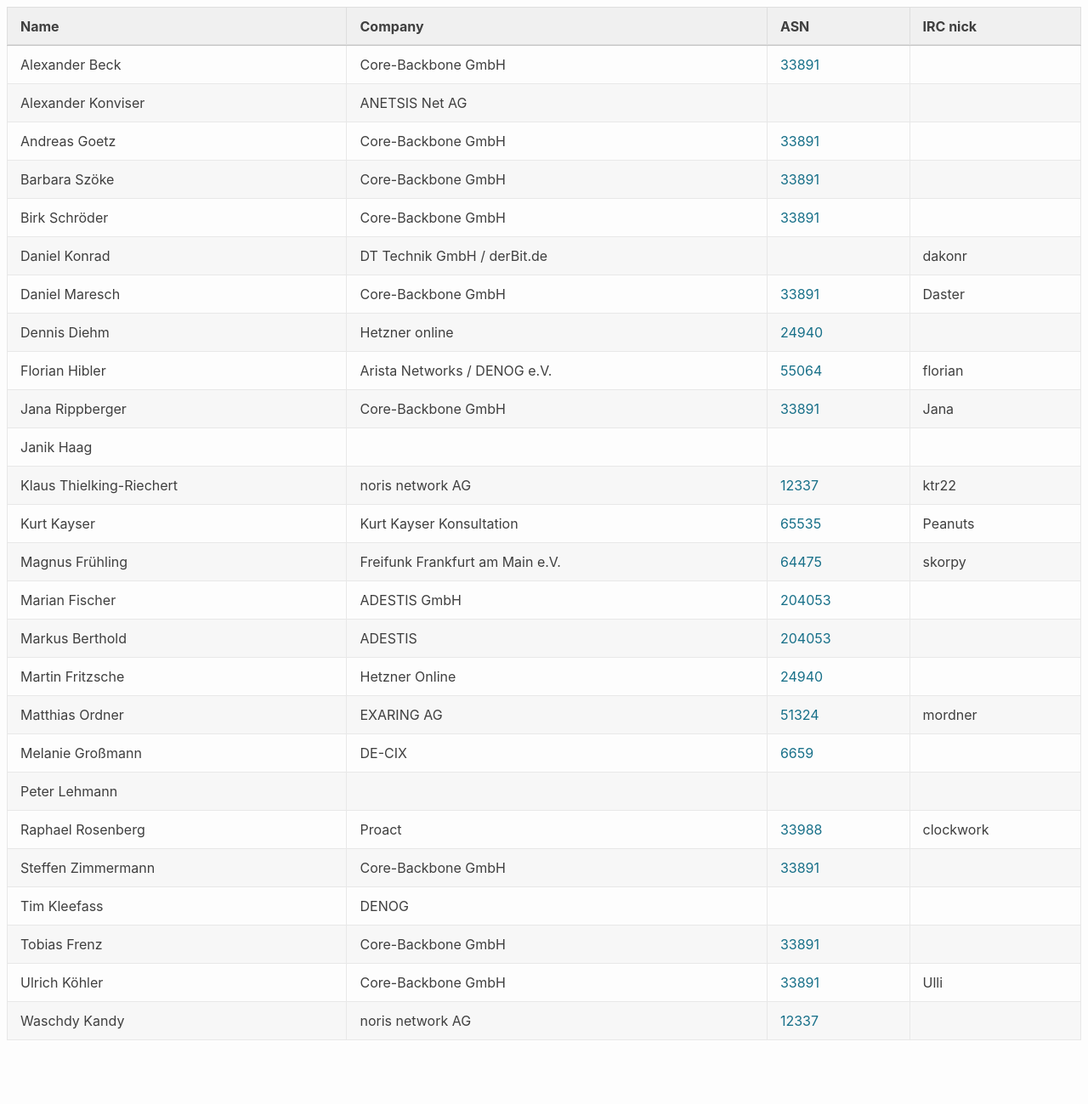
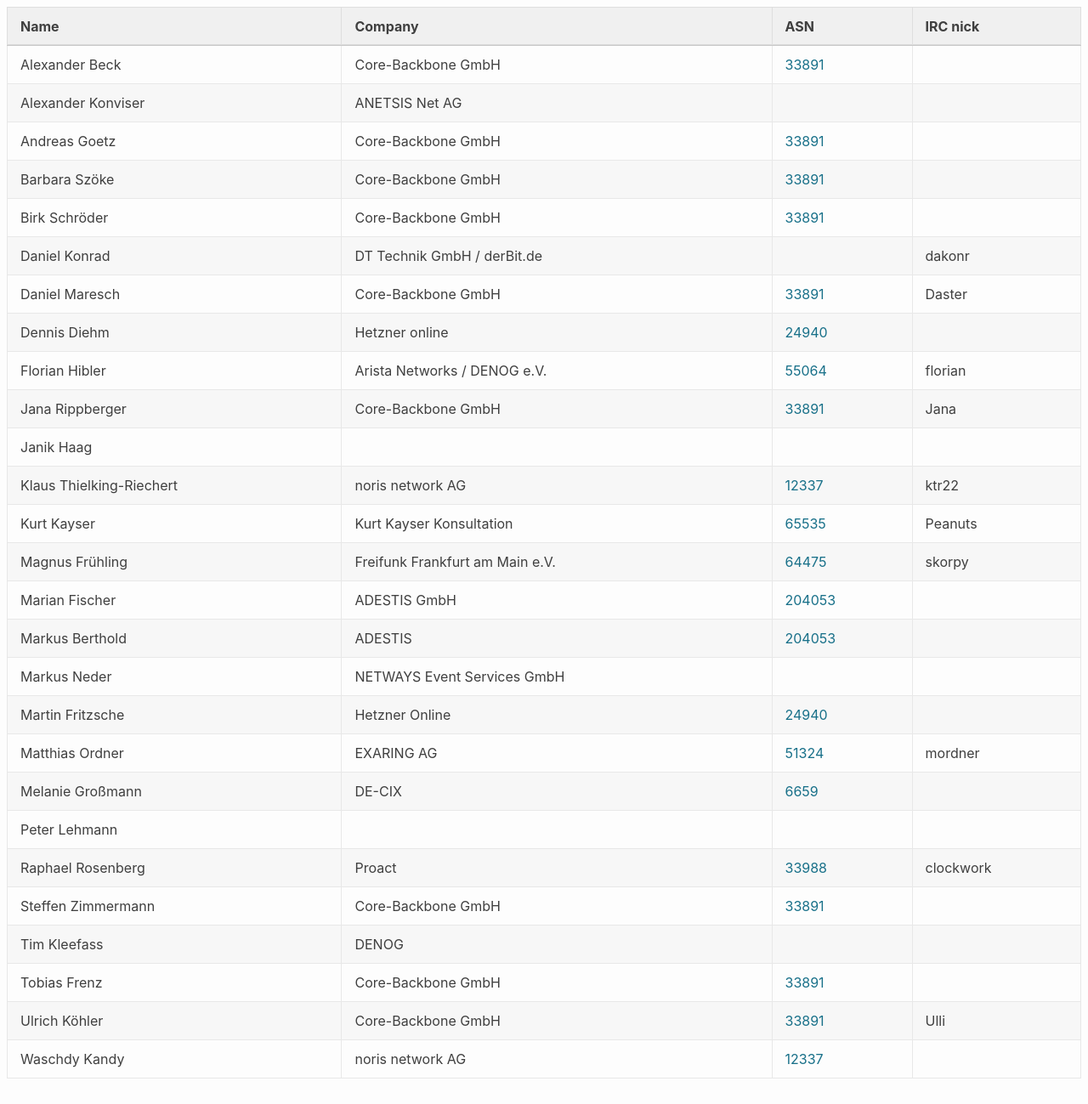
Before and after one commit to denog/pretix-attendeelist, a Jekyll site: the page built from meetup2023_05/index.markdown, in a window 1280 px wide and 1299 px high. Shown: the whole window at 85% size. Built offline with Jekyll 4.4.1, drawn with Linux system fonts in a browser that asks for light colours.

Commit message:
Latest data: Thu Sep 21 11:09:40 UTC 2023

```diff
--- a/_data/attendees_denog_meetup_2023_05.json
+++ b/_data/attendees_denog_meetup_2023_05.json
@@ -96,6 +96,12 @@
     "asn": "204053"
   },
   {
+    "name": "Markus Neder",
+    "company": "NETWAYS Event Services GmbH",
+    "irc": null,
+    "asn": null
+  },
+  {
     "name": "Martin Fritzsche",
     "company": "Hetzner Online",
     "irc": null,
```
